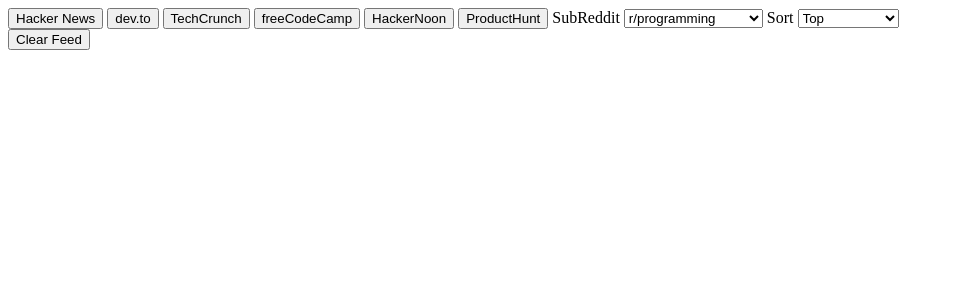
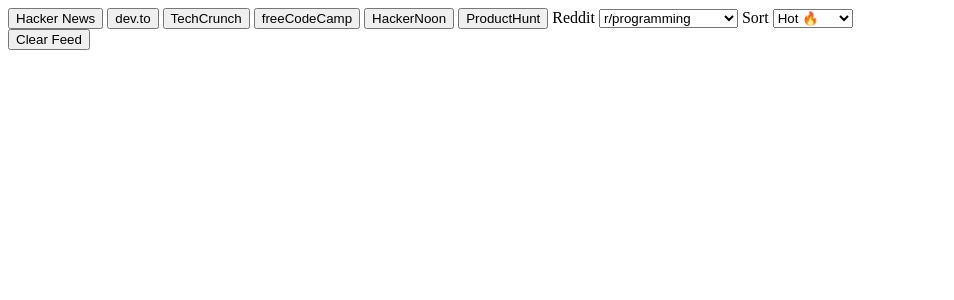
Before and after one commit to Bhupesh-V/defe, a Flask app: page / in a window 1280 px wide. Shown: the top 300 px of the page, without its empty margins (0-954 px from the left). Run offline with Flask 2, Linux system fonts and the light colour scheme.

Commit message:
sort subreddit by category

```diff
--- a/app.py
+++ b/app.py
@@ -13,6 +13,7 @@
         return render_template("feed.html")
     else:
         service = request.json
+        print(service)
         if service["feed"] == "dev":
             data = devto.get_articles()
             return jsonify(data)
@@ -21,18 +22,23 @@
             return jsonify(data)
         elif service["feed"] == "techcrunch":
             data = techcrunch.feed()
+            print(data)
             return jsonify(data)
         elif service["feed"] == "reddit":
-            data = reddit.subreddit(service["sub"])
+            print(service)
+            data = reddit.subreddit(service["sub"], service["sort"])
             return jsonify(data)
         elif service["feed"] == "producthunt":
             data = producthunt.feed()
+            print(data)
             return jsonify(data)
         elif service["feed"] == "freecodecamp":
             data = freecodecamp.feed()
+            print(data)
             return jsonify(data)
         elif service["feed"] == "hackernoon":
             data = hackernoon.feed()
+            print(data)
             return jsonify(data)
 
 
--- a/feeders/techcrunch.py
+++ b/feeders/techcrunch.py
@@ -5,4 +5,5 @@
 
 
 def feed():
+    print(techcrunch_feed)
     return techcrunch_feed.entries
--- a/static/feed.js
+++ b/static/feed.js
@@ -14,17 +14,14 @@
             'Content-Type': 'application/json',
         },
         body: JSON.stringify(data),
-        })
-        .then((response) => response.json())
-        .then((data) => {
-            console.log('Success');
-            feeder_response_data = data;
-        })
-        .catch((error) => {
-            console.error('Error:', error);
+    }).then(response => {
+        return response.json();
+    }).then(data => {
+        result = data;
     });
+    /*let result = await res.json();*/
 
-    return feeder_response_data;
+    return result;
 }
 
 function invoke_dev() {
@@ -135,19 +132,24 @@
     }
 }
 
-function reddit(sub) {
+function reddit() {
     clear_previous_feed();
 
-    const data = {
+    selected_reddit = document.getElementById("reddit").value;
+    sort_by = document.getElementById("reddit-sort").value;
+
+    const cdata = {
         feed: 'reddit',
-        sub: sub
+        sub: selected_reddit,
+        sort: sort_by
     };
+
     fetch('/', {
             method: 'POST',
             headers: {
                 'Content-Type': 'application/json',
             },
-            body: JSON.stringify(data),
+            body: JSON.stringify(cdata),
         })
         .then((response) => response.json())
         .then((data) => {
@@ -164,8 +166,5 @@
 
                 mainContainer.appendChild(story);
             }
-        })
-        .catch((error) => {
-            console.error('Error:', error);
         });
 }
--- a/templates/feed.html
+++ b/templates/feed.html
@@ -8,31 +8,31 @@
 		<button type="button" value="hackernoon" onclick="invoke_hackernoon()">HackerNoon</button>
 		<button type="button" value="producthunt" onclick="invoke_ph()">ProductHunt</button>
 
-		<label for="reddit">SubReddit</label>
+		<label for="reddit">Reddit</label>
 		<select id="reddit">
-		  <option value="programming" onclick="reddit(this.value)">r/programming</option>
-		  <option value="technology" onclick="reddit(this.value)">r/technology</option>
-		  <option value="cpp" onclick="reddit(this.value)">r/cpp</option>
-		  <option value="python" onclick="reddit(this.value)">r/python</option>
-		  <option value="javascript" onclick="reddit(this.value)">r/javascript</option>
-		  <option value="Android" onclick="reddit(this.value)">r/Android</option>
-		  <option value="learnprogramming" onclick="reddit(this.value)">r/learnprogramming</option>
-		  <option value="software" onclick="reddit(this.value)">r/software</option>
-		  <option value="startups" onclick="reddit(this.value)">r/startups</option>
-		  <option value="tech" onclick="reddit(this.value)">r/tech</option>
-		  <option value="web_design" onclick="reddit(this.value)">r/web_design</option>
-		  <option value="linux" onclick="reddit(this.value)">r/linux</option>
-		  <option value="computing" onclick="reddit(this.value)">r/computing</option>
-		  <option value="coding" onclick="reddit(this.value)">r/coding</option>
-		  <option value="AskTechnology" onclick="reddit(this.value)">r/AskTechnology</option>
-		  <option value="webdev" onclick="reddit(this.value)">r/webdev</option>
+		  <option value="programming" onclick="reddit()">r/programming</option>
+		  <option value="technology" onclick="reddit()">r/technology</option>
+		  <option value="cpp" onclick="reddit()">r/cpp</option>
+		  <option value="python" onclick="reddit()">r/python</option>
+		  <option value="javascript" onclick="reddit()">r/javascript</option>
+		  <option value="Android" onclick="reddit()">r/Android</option>
+		  <option value="learnprogramming" onclick="reddit()">r/learnprogramming</option>
+		  <option value="software" onclick="reddit()">r/software</option>
+		  <option value="startups" onclick="reddit()">r/startups</option>
+		  <option value="tech" onclick="reddit()">r/tech</option>
+		  <option value="web_design" onclick="reddit()">r/web_design</option>
+		  <option value="linux" onclick="reddit()">r/linux</option>
+		  <option value="computing" onclick="reddit()">r/computing</option>
+		  <option value="coding" onclick="reddit()">r/coding</option>
+		  <option value="AskTechnology" onclick="reddit()">r/AskTechnology</option>
+		  <option value="webdev" onclick="reddit()">r/webdev</option>
 		</select>
 		<label for="reddit-sort">Sort</label>
 		<select id="reddit-sort">
-			<option value="top">Top</option>
-			<option value="new">New</option>
-			<option value="rising">Rising</option>
-			<option value="controversial">Controversial</option>
+			<option value="hot" onclick="reddit()">Hot 🔥</option>
+			<option value="top" onclick="reddit()">Top 🔺</option>
+			<option value="new" onclick="reddit()">New 🕦</option>
+			<option value="rising" onclick="reddit()">Rising 📈</option>
 		</select>
 
 		<br>
```
Also changed, not shown: feeders/reddit.py (+10 -3 lines). Lines whose indentation alone changed are shown as unchanged.
